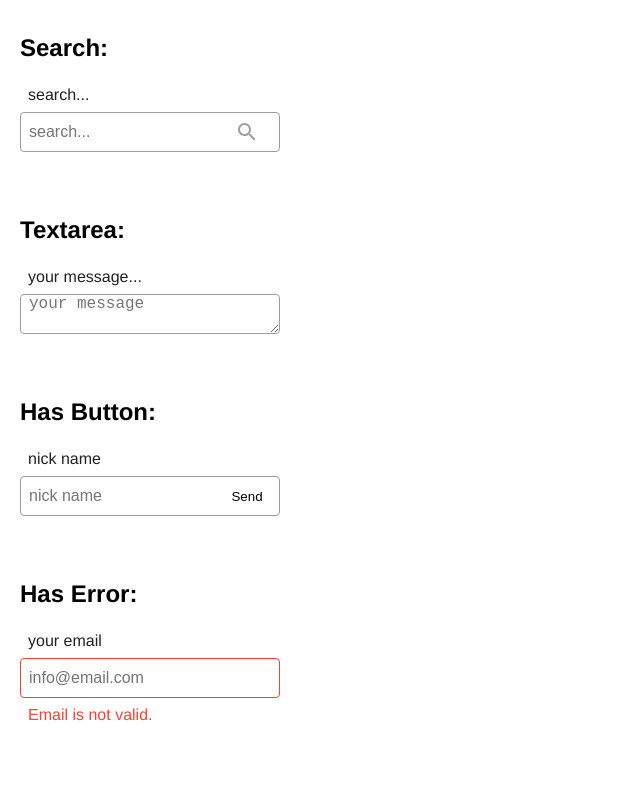
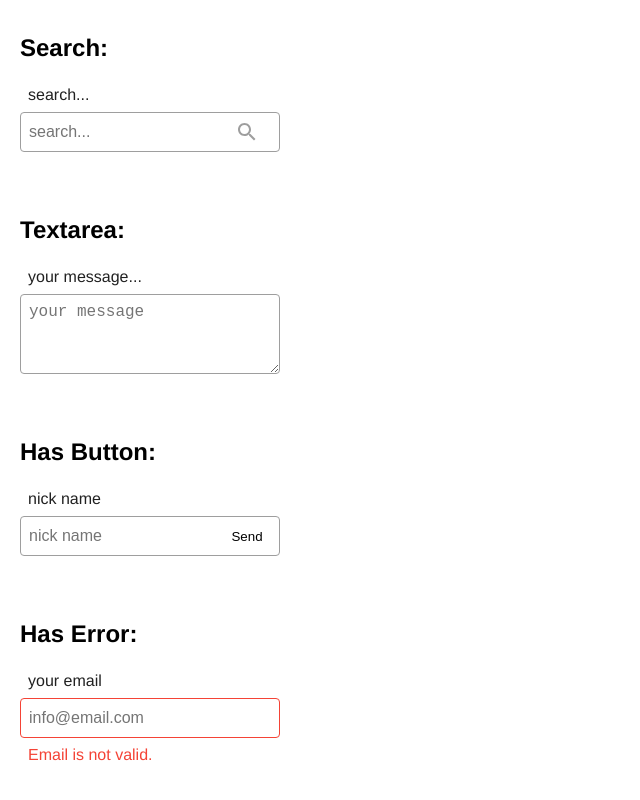
Before and after one commit to ehsan-shv/vb-input, a Vue app: page / in a window 1280 px wide. Shown: the part 956-1756 px from the top of the page, without its empty margins (0-640 px from the left). Built offline with nearby package versions, Linux system fonts and the light colour scheme; the HTML template or start-up script is replaced by a standard one.

Commit message:
fix textarea height

```diff
--- a/src/components/VueBaseInput.vue
+++ b/src/components/VueBaseInput.vue
@@ -221,12 +221,12 @@ export default defineComponent({
       outline: none;
       border-color: var(--vb-input-color-default);
     }
+  }
 
-    &[type='textarea'] {
-      height: var(--vb-input-textarea-height);
-      padding-top: 8px;
-      padding-bottom: 8px;
-    }
+  textarea.vb-input__field {
+    height: var(--vb-input-textarea-height);
+    padding-top: 8px;
+    padding-bottom: 8px;
   }
 
   &__field,
```
Also changed, not shown: 1 other file (tests, documents, lock files or other folders).
